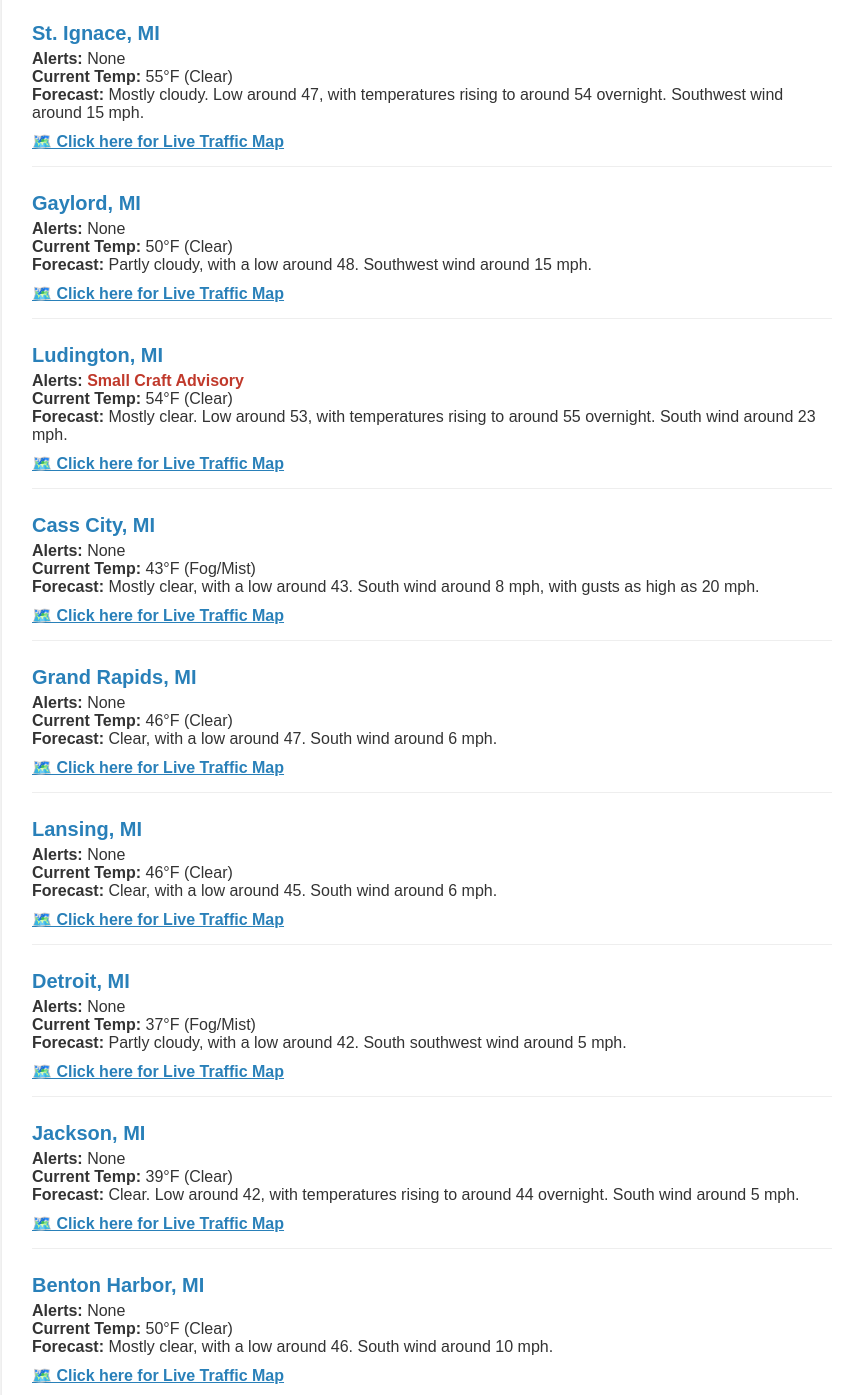
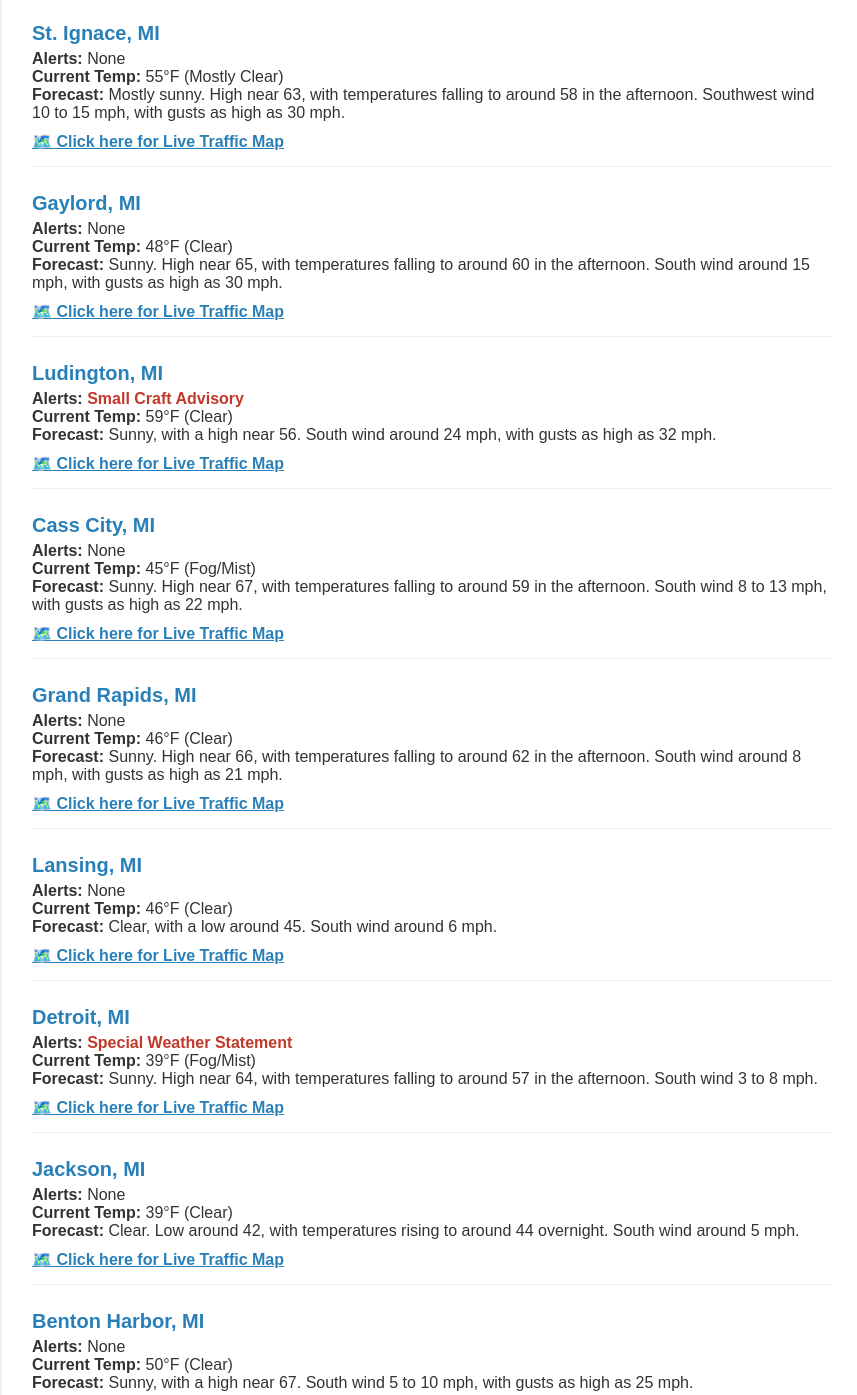
Before and after one commit to bishop998newaccount/Weather, a plain HTML site: page Weather_Report.html in a window 1280 px wide. Shown: the part 337-1732 px from the top of the page, without its empty margins (208-1065 px from the left). Drawn offline with Linux system fonts and the light colour scheme.

Commit message:
Auto-update weather report [skip ci]

```diff
--- a/Weather_Report.html
+++ b/Weather_Report.html
@@ -30,32 +30,32 @@
     <div class="city-block">
         <div class="city-name">St. Ignace, MI</div>
         <div><strong>Alerts:</strong> <span >None</span></div>
-        <div><strong>Current Temp:</strong> 55°F (Clear)</div>
-        <div><strong>Forecast:</strong> Mostly cloudy. Low around 47, with temperatures rising to around 54 overnight. Southwest wind around 15 mph.</div>
+        <div><strong>Current Temp:</strong> 55°F (Mostly Clear)</div>
+        <div><strong>Forecast:</strong> Mostly sunny. High near 63, with temperatures falling to around 58 in the afternoon. Southwest wind 10 to 15 mph, with gusts as high as 30 mph.</div>
         <div style="margin-top: 10px;"><a href="https://www.google.com/maps/@45.86,-84.74,11z/data=!5m1!1e1" target="_blank" style="color: #2980b9; font-weight: bold; text-decoration: underline;">🗺️ Click here for Live Traffic Map</a></div>
     </div>
 
     <div class="city-block">
         <div class="city-name">Gaylord, MI</div>
         <div><strong>Alerts:</strong> <span >None</span></div>
-        <div><strong>Current Temp:</strong> 50°F (Clear)</div>
-        <div><strong>Forecast:</strong> Partly cloudy, with a low around 48. Southwest wind around 15 mph.</div>
+        <div><strong>Current Temp:</strong> 48°F (Clear)</div>
+        <div><strong>Forecast:</strong> Sunny. High near 65, with temperatures falling to around 60 in the afternoon. South wind around 15 mph, with gusts as high as 30 mph.</div>
         <div style="margin-top: 10px;"><a href="https://www.google.com/maps/@45.03,-84.68,11z/data=!5m1!1e1" target="_blank" style="color: #2980b9; font-weight: bold; text-decoration: underline;">🗺️ Click here for Live Traffic Map</a></div>
     </div>
 
     <div class="city-block">
         <div class="city-name">Ludington, MI</div>
         <div><strong>Alerts:</strong> <span style="color: #c0392b; font-weight: bold;">Small Craft Advisory</span></div>
-        <div><strong>Current Temp:</strong> 54°F (Clear)</div>
-        <div><strong>Forecast:</strong> Mostly clear. Low around 53, with temperatures rising to around 55 overnight. South wind around 23 mph.</div>
+        <div><strong>Current Temp:</strong> 59°F (Clear)</div>
+        <div><strong>Forecast:</strong> Sunny, with a high near 56. South wind around 24 mph, with gusts as high as 32 mph.</div>
         <div style="margin-top: 10px;"><a href="https://www.google.com/maps/@43.98,-86.47,11z/data=!5m1!1e1" target="_blank" style="color: #2980b9; font-weight: bold; text-decoration: underline;">🗺️ Click here for Live Traffic Map</a></div>
     </div>
 
     <div class="city-block">
         <div class="city-name">Cass City, MI</div>
         <div><strong>Alerts:</strong> <span >None</span></div>
-        <div><strong>Current Temp:</strong> 43°F (Fog/Mist)</div>
-        <div><strong>Forecast:</strong> Mostly clear, with a low around 43. South wind around 8 mph, with gusts as high as 20 mph.</div>
+        <div><strong>Current Temp:</strong> 45°F (Fog/Mist)</div>
+        <div><strong>Forecast:</strong> Sunny. High near 67, with temperatures falling to around 59 in the afternoon. South wind 8 to 13 mph, with gusts as high as 22 mph.</div>
         <div style="margin-top: 10px;"><a href="https://www.google.com/maps/@43.6,-83.17,11z/data=!5m1!1e1" target="_blank" style="color: #2980b9; font-weight: bold; text-decoration: underline;">🗺️ Click here for Live Traffic Map</a></div>
     </div>
 
@@ -63,7 +63,7 @@
         <div class="city-name">Grand Rapids, MI</div>
         <div><strong>Alerts:</strong> <span >None</span></div>
         <div><strong>Current Temp:</strong> 46°F (Clear)</div>
-        <div><strong>Forecast:</strong> Clear, with a low around 47. South wind around 6 mph.</div>
+        <div><strong>Forecast:</strong> Sunny. High near 66, with temperatures falling to around 62 in the afternoon. South wind around 8 mph, with gusts as high as 21 mph.</div>
         <div style="margin-top: 10px;"><a href="https://www.google.com/maps/@42.96,-85.67,11z/data=!5m1!1e1" target="_blank" style="color: #2980b9; font-weight: bold; text-decoration: underline;">🗺️ Click here for Live Traffic Map</a></div>
     </div>
 
@@ -77,9 +77,9 @@
 
     <div class="city-block">
         <div class="city-name">Detroit, MI</div>
-        <div><strong>Alerts:</strong> <span >None</span></div>
-        <div><strong>Current Temp:</strong> 37°F (Fog/Mist)</div>
-        <div><strong>Forecast:</strong> Partly cloudy, with a low around 42. South southwest wind around 5 mph.</div>
+        <div><strong>Alerts:</strong> <span style="color: #c0392b; font-weight: bold;">Special Weather Statement</span></div>
+        <div><strong>Current Temp:</strong> 39°F (Fog/Mist)</div>
+        <div><strong>Forecast:</strong> Sunny. High near 64, with temperatures falling to around 57 in the afternoon. South wind 3 to 8 mph.</div>
         <div style="margin-top: 10px;"><a href="https://www.google.com/maps/@42.33,-83.05,11z/data=!5m1!1e1" target="_blank" style="color: #2980b9; font-weight: bold; text-decoration: underline;">🗺️ Click here for Live Traffic Map</a></div>
     </div>
 
@@ -95,7 +95,7 @@
         <div class="city-name">Benton Harbor, MI</div>
         <div><strong>Alerts:</strong> <span >None</span></div>
         <div><strong>Current Temp:</strong> 50°F (Clear)</div>
-        <div><strong>Forecast:</strong> Mostly clear, with a low around 46. South wind around 10 mph.</div>
+        <div><strong>Forecast:</strong> Sunny, with a high near 67. South wind 5 to 10 mph, with gusts as high as 25 mph.</div>
         <div style="margin-top: 10px;"><a href="https://www.google.com/maps/@42.12,-86.45,11z/data=!5m1!1e1" target="_blank" style="color: #2980b9; font-weight: bold; text-decoration: underline;">🗺️ Click here for Live Traffic Map</a></div>
     </div>
 
@@ -110,7 +110,7 @@
     <div class="city-block">
         <div class="city-name">Des Moines, IA</div>
         <div><strong>Alerts:</strong> <span >None</span></div>
-        <div><strong>Current Temp:</strong> 57°F (Clear)</div>
+        <div><strong>Current Temp:</strong> 57°F (Mostly Cloudy)</div>
         <div><strong>Forecast:</strong> Mostly cloudy, with a low around 57. South southwest wind around 10 mph.</div>
         <div style="margin-top: 10px;"><a href="https://www.google.com/maps/@41.59,-93.6,11z/data=!5m1!1e1" target="_blank" style="color: #2980b9; font-weight: bold; text-decoration: underline;">🗺️ Click here for Live Traffic Map</a></div>
     </div>
@@ -119,7 +119,7 @@
         <div class="city-name">Neola, IA</div>
         <div><strong>Alerts:</strong> <span >None</span></div>
         <div><strong>Current Temp:</strong> 61°F (Cloudy)</div>
-        <div><strong>Forecast:</strong> Cloudy. Low around 55, with temperatures rising to around 57 overnight. South southwest wind around 17 mph, with gusts as high as 26 mph.</div>
+        <div><strong>Forecast:</strong> Cloudy. Low around 55, with temperatures rising to around 57 overnight. South southwest wind around 16 mph, with gusts as high as 24 mph.</div>
         <div style="margin-top: 10px;"><a href="https://www.google.com/maps/@41.45,-95.61,11z/data=!5m1!1e1" target="_blank" style="color: #2980b9; font-weight: bold; text-decoration: underline;">🗺️ Click here for Live Traffic Map</a></div>
     </div>
 
```
